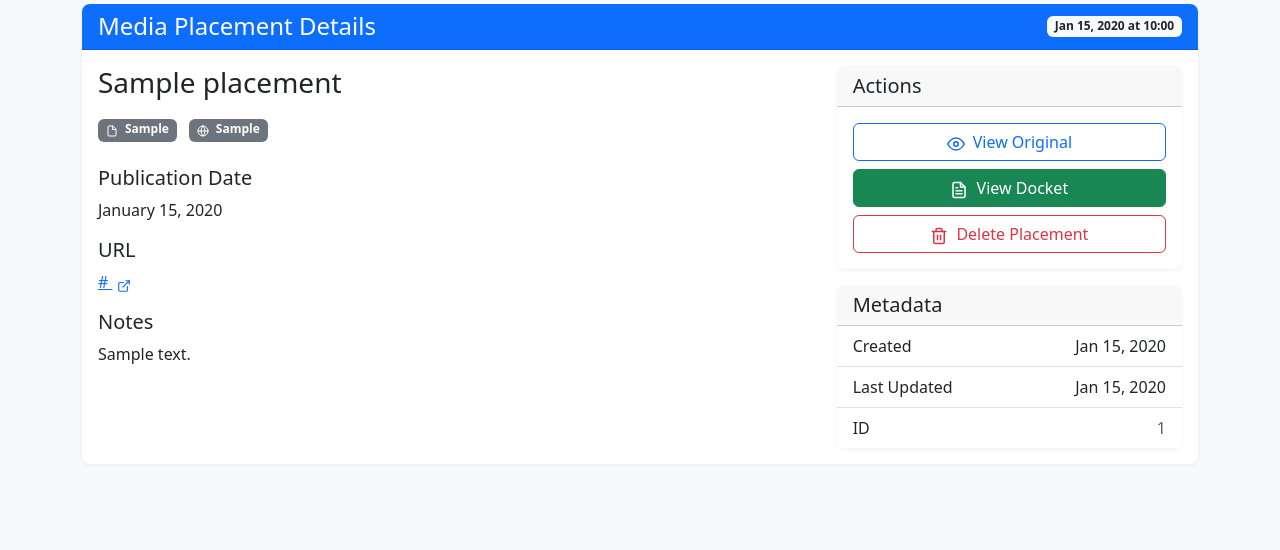
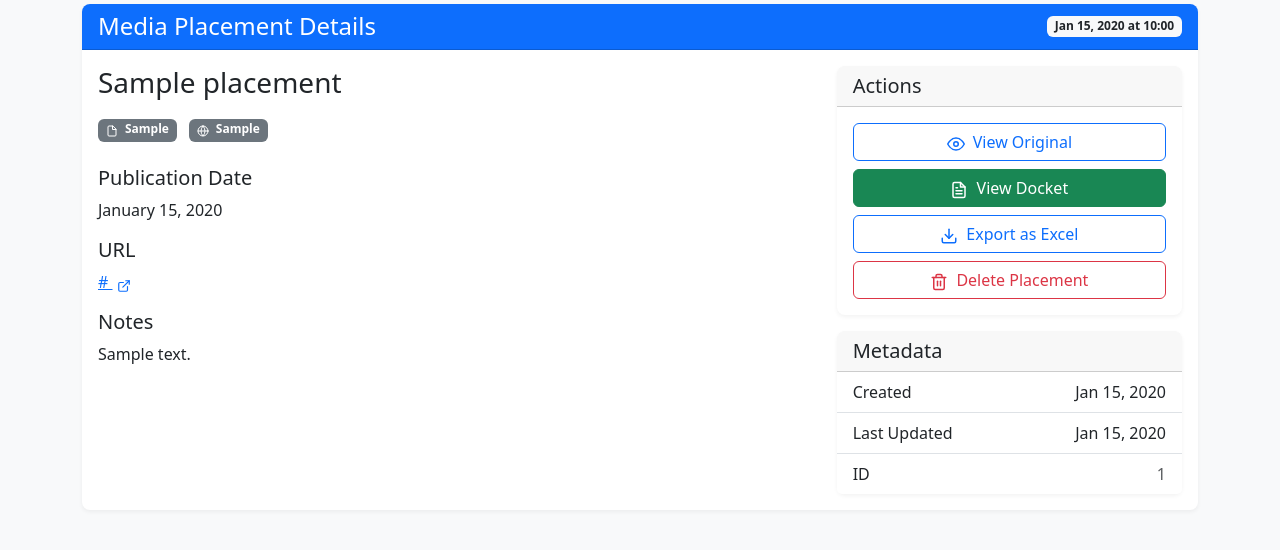
Before and after one commit to devSmarak972/Media-Placement, a Flask app: page /placement/1 in a window 1280 px wide. Shown: the part 140-690 px from the top of the page. Run offline with Flask 3, Linux system fonts and the light colour scheme; tables that the repository leaves empty hold one stand-in row (values such as "Sample post"); some libraries are stand-ins or nearby versions.

Commit message:
Add direct Excel download option for individual placement records
Implements a direct Excel export feature in `view_placement.html` using a new `export_single_excel` route.

Replit-Commit-Author: Agent
Replit-Commit-Session-Id: 57ec3a2e-22ee-4948-8799-1a531e8140cd
Replit-Commit-Screenshot-Url: https://storage.googleapis.com/screenshot-production-us-central1/8c300153-4c88-4476-9296-23483d6e7188/013aa802-45f4-41b3-be77-40ed5149ffed.jpg

```diff
--- a/templates/view_placement.html
+++ b/templates/view_placement.html
@@ -105,6 +105,10 @@
                             </a>
                             {% endif %}
 
+                            <a href="{{ url_for('export_single_excel', placement_id=placement.id) }}" class="btn btn-outline-primary">
+                                <i data-feather="download" class="me-1"></i> Export as Excel
+                            </a>
+
                             <form action="{{ url_for('delete_placement', placement_id=placement.id) }}" method="POST">
                                 <input type="hidden" name="csrf_token" value="{{ csrf_token() }}">
                                 <button type="submit" class="btn btn-outline-danger w-100" onclick="return confirm('Are you sure you want to delete this placement?')">
```
